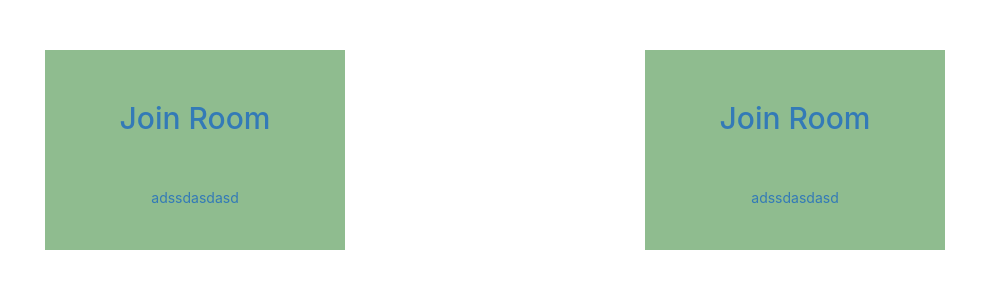
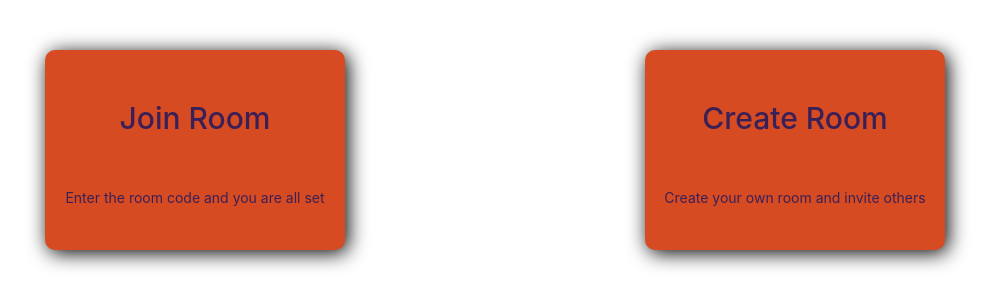
Before and after one commit to KunalMoharkar/Chatroom-frontend, a React (Create React App) app: page / in a window 1280 px wide. Shown: the top 308 px of the page, without its empty margins (145-1140 px from the left). Built offline with nearby package versions, Linux system fonts and the light colour scheme.

Commit message:
removing warnings

```diff
--- a/package.json
+++ b/package.json
@@ -11,6 +11,7 @@
     "react-router-dom": "^5.2.0",
     "react-scripts": "4.0.3",
     "react-scroll-into-view": "^1.9.3",
+    "short-uuid": "^4.2.0",
     "socket.io-client": "^4.0.2",
     "web-vitals": "^1.1.2"
   },
--- a/src/App.js
+++ b/src/App.js
@@ -3,17 +3,28 @@ import {Card} from "./components/card/card";
 import './App.css';
 import {Link} from 'react-router-dom';
 
-export const App = ()=> {
+export const App = (props)=> {
 
+  let alert = null;
+
+  if(props.location.state !== undefined)
+  {
+    alert = <div className="alert alert-danger">
+              <p>{props.location.state.message}</p>
+            </div>
+  }
 
   return (
+    <div className="container">
+       {alert}
     <div className="AppContainer">
       <Link to={'/Room/join'}>
-      <Card heading="Join Room" text="adssdasdasd"/>
+      <Card heading="Join Room" text="Enter the room code and you are all set"/>
       </Link>
       <Link to={'/Room/create'}>
-      <Card heading="Join Room" text="adssdasdasd"/>
+      <Card heading="Create Room" text="Create your own room and invite others"/>
       </Link>
+    </div>
     </div>
   );
 }
--- a/src/components/ParticipantsList/ParticipantsList.js
+++ b/src/components/ParticipantsList/ParticipantsList.js
@@ -1,4 +1,5 @@
 import React from 'react'
+import short from "short-uuid"
 import './ParticipantsList.css'
 
 export const ParticipantsList = (props) =>{
@@ -10,7 +11,7 @@ export const ParticipantsList = (props) =>{
 
           {props.participantsList.map((participant)=>{
             return(
-            <div>
+            <div key={short.generate}>
               <p>{participant.userName}</p>
             </div>
             )
--- a/src/components/card/card.css
+++ b/src/components/card/card.css
@@ -6,8 +6,22 @@
     justify-content: space-around;
     align-items: center;
     width: 300px;
-    background-color: darkseagreen;
+    background-color: rgb(214, 75, 33);
     height: 200px;
     padding: 10px;
     margin: 10px;
+    box-shadow: 3px 3px 20px black;
+    border-radius: 10px;
+    text-decoration: none;
 }
+
+.Card p{
+    color: rgb(59, 32, 87);
+    text-decoration: none;
+}
+
+.Card h2{
+    color: rgb(59, 32, 87);
+    text-decoration: none;
+
+}
--- a/src/pages/room.js
+++ b/src/pages/room.js
@@ -1,11 +1,12 @@
 import React, { useState, useEffect, useRef } from "react";
 import socketIOClient from "socket.io-client";
 import { Redirect } from "react-router-dom";
+import short from "short-uuid"
 import "./room.css";
 import { Header } from "../components/Header/Header";
 import {CreateRoomForm, JoinRoomForm, MessageForm} from "../components/Forms/forms";
 import { ParticipantsList } from "../components/ParticipantsList/ParticipantsList";
-const ENDPOINT = "http://127.0.0.1:5000";
+const ENDPOINT = "https://kdm1700-chat-room.herokuapp.com"
 
 export const Room = (props) => {
   //state variable for socket
@@ -52,7 +53,7 @@ export const Room = (props) => {
     socket.on("error", (message) => {
       console.log(message.errorMsg);
       setError(message.errorMsg);
-      console.log("some rrror cooured");
+
     });
 
     //listen for updates on participants
@@ -193,6 +194,7 @@ export const Room = (props) => {
         <Redirect
           to={{
             pathname: "/",
+            state: {message:error}
           }}
         />
       ) : null}
@@ -209,7 +211,7 @@ export const Room = (props) => {
               <div className="messageQueue">
                 {messageQueue.map((message) => {
                   return (
-                    <div className="message">
+                    <div key={short.generate()} className="message">
                       <span>{message.from}</span>
                       <p>{message.text}</p>
                     </div>
```
Also changed, not shown: src/App.css (+29 -0 lines), 1 other file (tests, documents, lock files or other folders).
